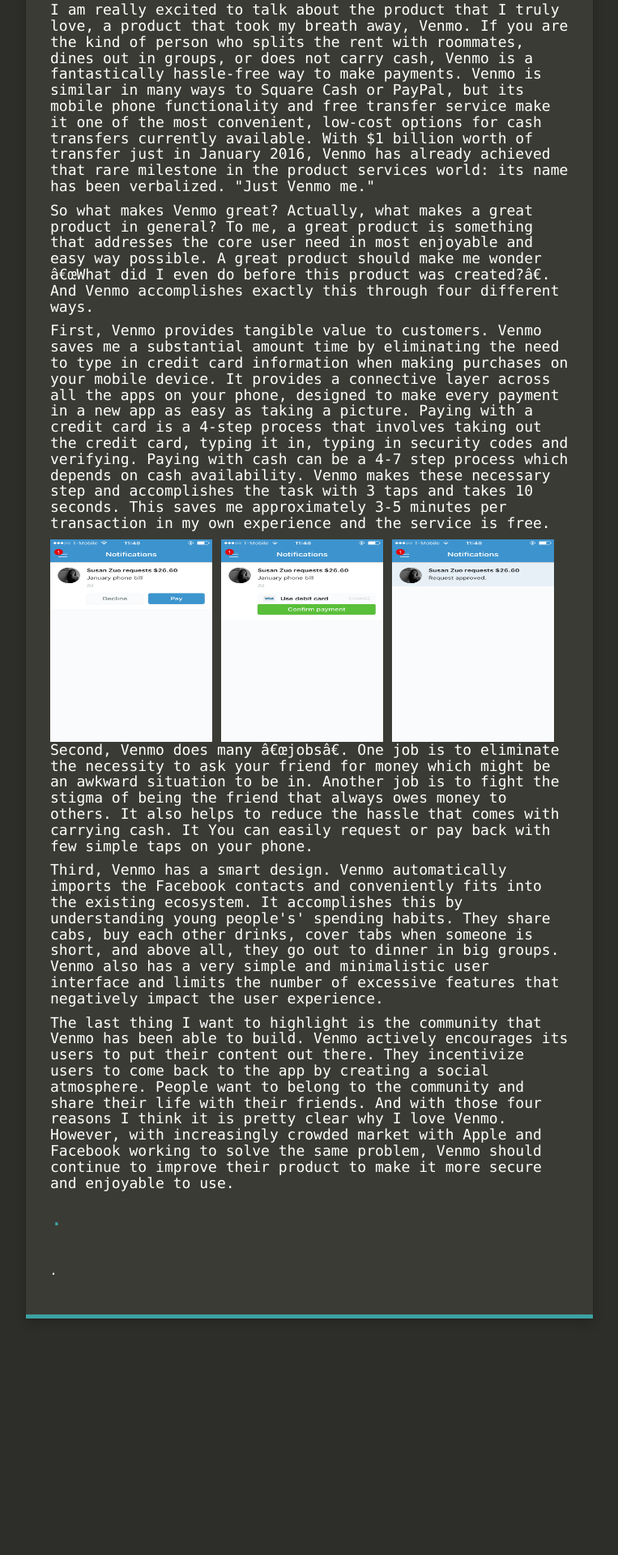
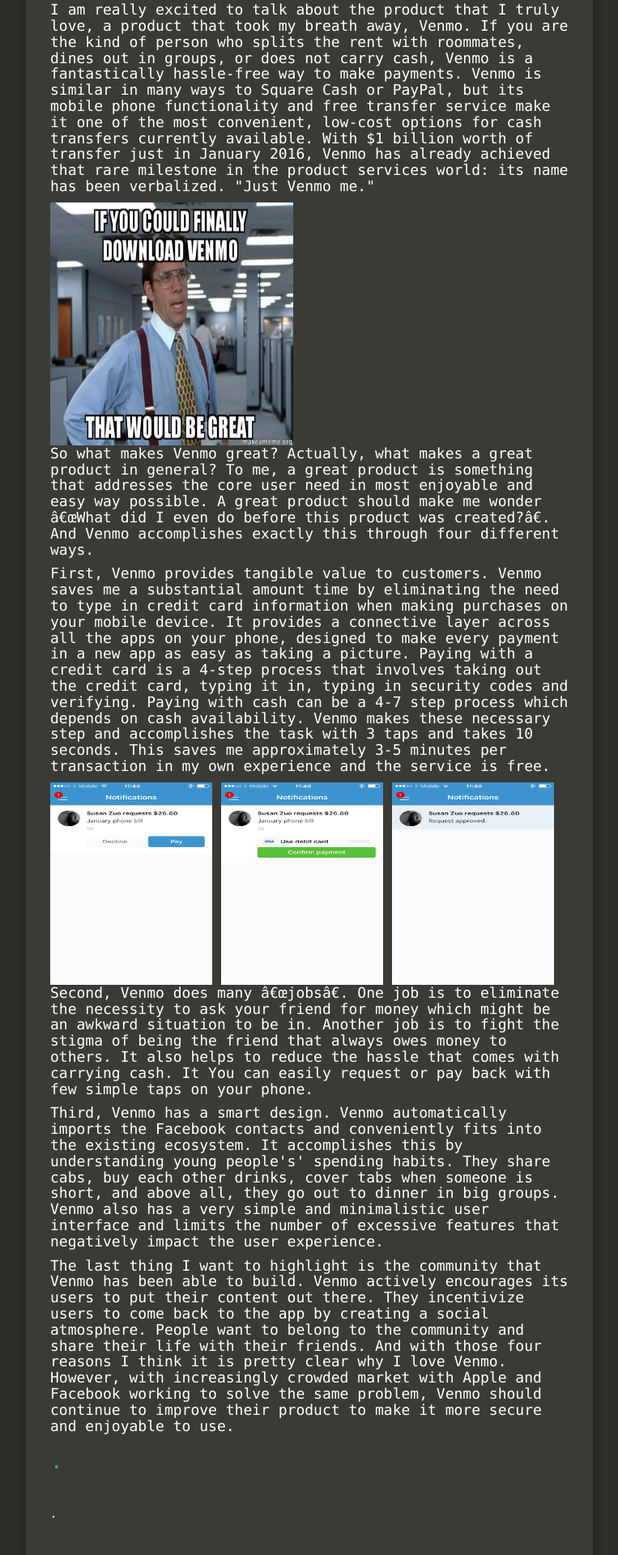
Before and after one commit to di-y/di-y.github.io, a Jekyll site: the page built from index.html, in a window 1280 px wide. Shown: the part 614-2534 px from the top of the page at 81% size, without its empty margins (258-1021 px from the left). Built offline with Jekyll 4.4.1, drawn with Linux system fonts in a browser that asks for light colours; nearby versions of some CDN libraries; before the commit the page ends 2283 px from its top, so only the background shows below that.

Commit message:
challenge

```diff
--- a/index.html
+++ b/index.html
@@ -34,6 +34,8 @@
               <h2> Why I Love Venmo </h2>
 		<h4> <p>I am really excited to talk about the product that I truly love, a product that took my breath away, Venmo. If you are the kind of person who splits the rent with roommates, dines out in groups, or does not carry cash, Venmo is a fantastically hassle-free way to make payments. Venmo is similar in many ways to Square Cash or PayPal, but its mobile phone functionality and free transfer service make it one of the most convenient, low-cost options for cash transfers currently available. With $1 billion worth of transfer just in January 2016, Venmo has already achieved that rare  milestone in the product services world: its name has been verbalized. "Just Venmo me."
 </p>
+<img src="meme.jpg" alt="HTML5 Icon" style="width:300px;height:300px;">
+
 <p>So what makes Venmo great? Actually, what makes a great product in general? To me, a great product is something that addresses the core user need in most enjoyable and easy way possible. A great product should make me wonder “What did I even do before this product was created?”. And Venmo accomplishes exactly this through four different ways.
 </p>
 <p>First, Venmo provides tangible value to customers. Venmo saves me a substantial amount time by eliminating the need to type in credit card information when making purchases on your mobile device. It provides a connective layer across all the apps on your phone, designed to make every payment in a new app as easy as taking a picture. Paying with a credit card is a 4-step process that involves taking out the credit card, typing it in, typing in security codes and verifying. Paying with cash can be a 4-7 step process which depends on cash availability. Venmo makes these necessary step and accomplishes the task with 3 taps and takes 10 seconds. This saves me approximately 3-5 minutes per transaction in my own experience and the service is free.
```
